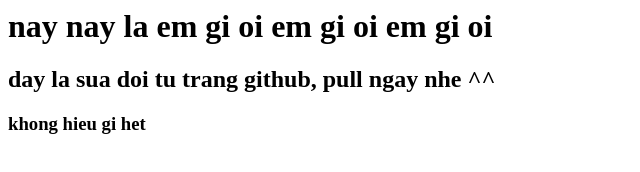
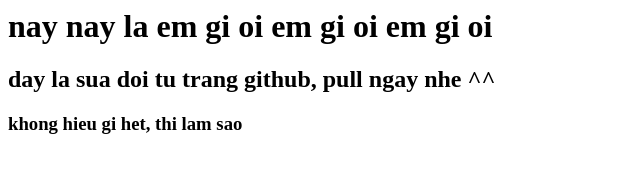
Before and after one commit to vietcuong104/democplusplus, a plain HTML site: page index.html in a window 1280 px wide. Shown: the whole page, without its empty margins (0-640 px from the left). Drawn offline with Linux system fonts and the light colour scheme.

Commit message:
Update index.html

```diff
--- a/index.html
+++ b/index.html
@@ -1,3 +1,3 @@
 <h1>nay nay la em gi oi em gi oi em gi oi</h1>
 <h2> day la sua doi tu trang github, pull ngay nhe ^^ </h2>
-<h3>khong hieu gi het</h3>
+<h3>khong hieu gi het, thi lam sao</h3>
```
